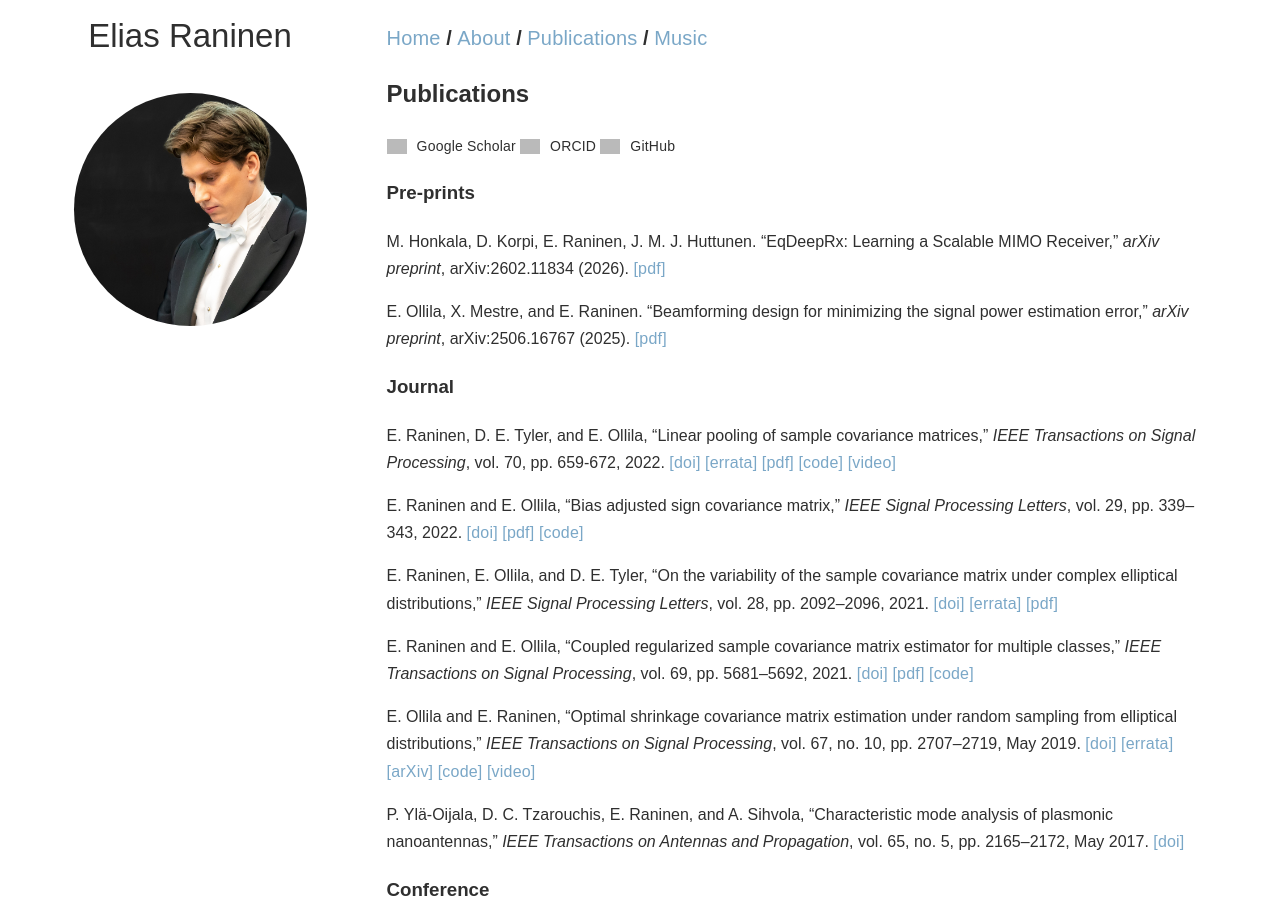
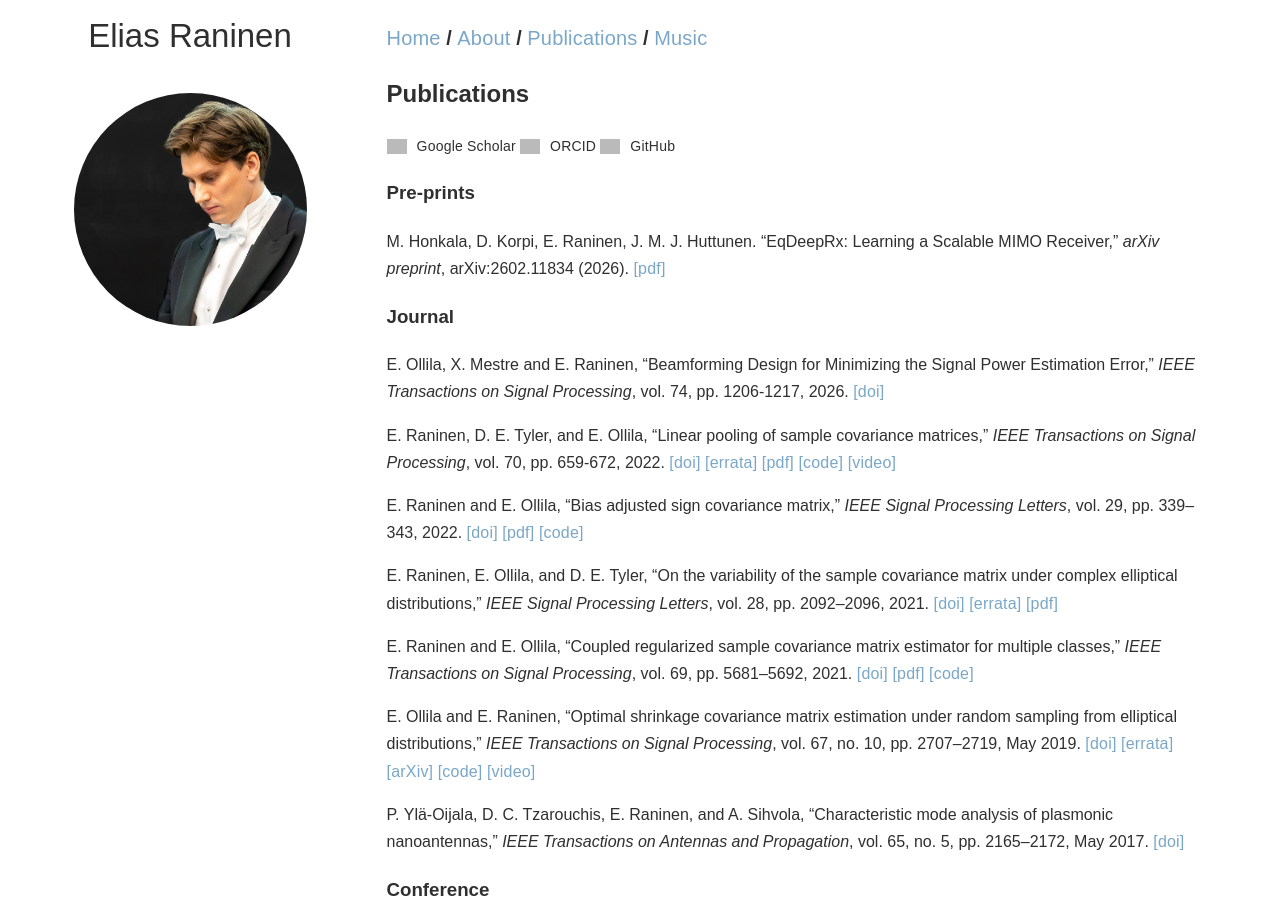
Before and after one commit to EliasRaninen/EliasRaninen.github.io, a Jekyll site: the page built from publications.md, in a window 1280 px wide and 900 px high. Built offline with Jekyll 4.4.1, drawn with Linux system fonts in a browser that asks for light colours; some web fonts are replaced; grey boxes are pictures that could not be loaded.

Commit message:
Update publications.

```diff
--- a/publications.md
+++ b/publications.md
@@ -25,11 +25,10 @@ logo: /assets/vaitos.jpeg
 M. Honkala, D. Korpi, E. Raninen, J. M. J. Huttunen. “EqDeepRx: Learning a Scalable MIMO Receiver,” *arXiv preprint*, arXiv:2602.11834 (2026).
 [[pdf]](https://arxiv.org/pdf/2602.11834)
 
-E. Ollila, X. Mestre, and E. Raninen. "Beamforming design for minimizing the signal power estimation error," *arXiv preprint*, arXiv:2506.16767 (2025).
-[[pdf]](https://arxiv.org/pdf/2506.16767)
+### Journal
+E. Ollila, X. Mestre and E. Raninen, “Beamforming Design for Minimizing the Signal Power Estimation Error,” *IEEE Transactions on Signal Processing*, vol. 74, pp. 1206-1217, 2026.
+[[doi]](https://doi.org/10.1109/TSP.2026.3673368)
 
-
-### Journal
 E. Raninen, D. E. Tyler, and E. Ollila, “Linear pooling of sample covariance matrices,” *IEEE Transactions on Signal Processing*, vol. 70, pp. 659-672, 2022.
 [[doi]](https://doi.org/10.1109/TSP.2021.3139207)
 [[errata]](https://aaltodoc.aalto.fi/bitstream/handle/123456789/114219/isbn9789526408019_errata.pdf?sequence=2&isAllowed=y)
```
